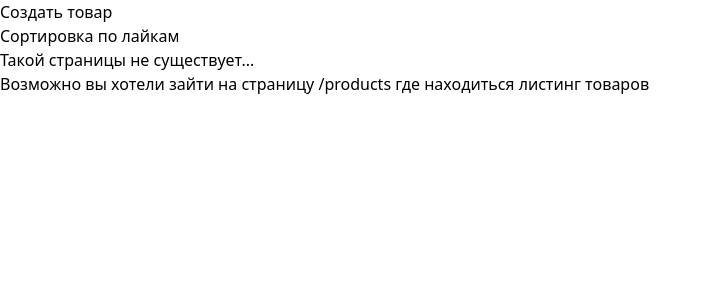
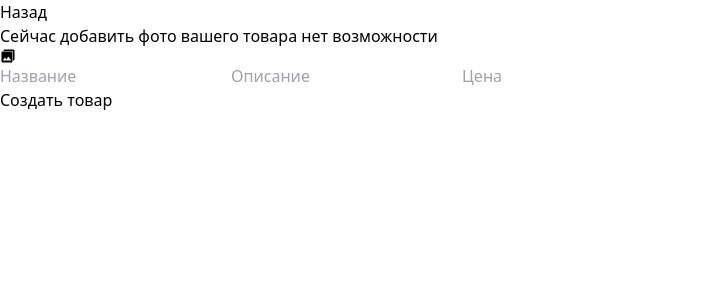
Before and after one commit to ToPsT0P/productStore, a React (Vite) app: page /create-product in a window 1280 px wide. Shown: the top 300 px of the page, without its empty margins (0-712 px from the left). Built offline with nearby package versions, Linux system fonts and the light colour scheme; no server answers.

Commit message:
Оставшиеся две страницы, не полный функционал

```diff
--- a/src/app/router/router.tsx
+++ b/src/app/router/router.tsx
@@ -2,6 +2,7 @@ import {createBrowserRouter} from "react-router-dom";
 import ProductsPage from "../../pages/productPage/ProductsPage.tsx";
 import ErrorPage from "../../pages/errorPage/ErrorPage.tsx";
 import CurrentProductPage from "../../pages/currentProductPage/CurrentProductPage.tsx";
+import CreateProductPage from "../../pages/createProductPage/CreateProductPage.tsx";
 
 
 const router = createBrowserRouter([
@@ -17,6 +18,10 @@ const router = createBrowserRouter([
     {
         path:"/products/:id",
         element: <CurrentProductPage/>
+    },
+    {
+        path: "/create-product",
+        element: <CreateProductPage/>
     }
 ])
 
--- a/src/app/store/reducers/ProductSlice.ts
+++ b/src/app/store/reducers/ProductSlice.ts
@@ -54,6 +54,10 @@ export const productSlice = createSlice({
 
         sortedChange(state){
             state.sorted = !state.sorted
+        },
+
+        createProduct(state, action:PayloadAction<IProduct>){
+            state.products.push(action.payload)
         }
     }
 })
--- a/src/main.tsx
+++ b/src/main.tsx
@@ -3,13 +3,11 @@ import App from './app/App.tsx'
 import './index.css'
 import {Provider} from "react-redux";
 import {setupStore} from "./app/store/store.ts";
-import Navbar from "./widgets/Navbar/Navbar.tsx";
 
 const store = setupStore()
 
 createRoot(document.getElementById('root')!).render(
     <Provider store={store}>
-        <Navbar/>
         <App />
     </Provider>
 )
--- /dev/null
+++ b/src/pages/createProductPage/CreateProductPage.tsx
@@ -0,0 +1,35 @@
+import React, {useState} from 'react';
+import {Link} from "react-router-dom";
+import {IoMdPhotos} from "react-icons/io";
+import {useDispatch} from "react-redux";
+
+const CreateProductPage = () => {
+
+    const [title, setTitle] = useState<string>("")
+    const [description, setDescription] = useState<string>("")
+    const [price, setPrice] = useState<number>()
+
+    const dispatch = useDispatch();
+
+    // const addingProduct = () => {
+    //     dispatch()                    //TODO Доделать страницу
+    // }
+
+    return (
+        <form action="" className="p-12">
+            <Link className="hover:text-red-500 duration-150" to={"/products"}>Назад</Link>
+            <div className="border-2 border-gray-200 rounded-full w-72 h-72 mb-10 bg-gray-600 flex justify-center flex-wrap items-center">
+                <p className="text-white p-5 cursor-default w-4/6 ">Сейчас добавить фото вашего товара нет возможности</p>
+                <IoMdPhotos className="fill-white h-20 w-20" />
+            </div>
+            <div className="gap-4 flex flex-wrap w-1/4">
+                <input className="p-2 w-full outline-none border-2 rounded" placeholder="Название" type="text"/>
+                <input className="p-2 w-full outline-none border-2 rounded" placeholder="Описание" type="text"/>
+                <input className="p-2 w-full outline-none border-2 rounded" placeholder="Цена" type="text"/>
+            </div>
+            <button className="mt-5 border text-gray-900 p-3 border-red-500 rounded hover:bg-red-400 duration-200">Создать товар</button>
+        </form>
+    );
+};
+
+export default CreateProductPage;
--- a/src/pages/currentProductPage/CurrentProductPage.tsx
+++ b/src/pages/currentProductPage/CurrentProductPage.tsx
@@ -1,14 +1,25 @@
-import {useAppSelector} from "../../shared/hooks/redux.ts";
-import {productSlice} from "../../app/store/reducers/ProductSlice.ts";
+import {useAppDispatch, useAppSelector} from "../../shared/hooks/redux.ts";
+import {useEffect, useState} from "react";
+import {IProduct} from "../../shared/models/IProduct.ts";
+import {fetchProducts} from "../../app/store/reducers/ActionCreater.ts";
 
 const CurrentProductPage = () => {
 
+    const [currentProduct, setCurrentProduct] = useState<IProduct>({})
     const {products} = useAppSelector(state => state.productReducer)
-    const id = window.location.pathname.split('/')[2]
+    const id = Number(window.location.pathname.split('/')[2]);
+
+    const dispatch = useAppDispatch()
+
+    useEffect(() => {
+        dispatch(fetchProducts())
+        console.log(products)
+    }, []);
+
 
     return (
-        <div className="bg-black">
-
+        <div className="">
+            <p>{currentProduct.title}</p>
         </div>
     );
 };
--- a/src/pages/productPage/ProductsPage.tsx
+++ b/src/pages/productPage/ProductsPage.tsx
@@ -1,6 +1,7 @@
 import React from 'react';
 import ProductCard from "../../entities/productCard/ProductCard.tsx";
 import {useAppSelector} from "../../shared/hooks/redux.ts";
+import Navbar from "../../widgets/Navbar/Navbar.tsx";
 
 const ProductsPage = () => {
 
@@ -11,18 +12,19 @@ const ProductsPage = () => {
 
             {isLoading
                     ? <p>Загрузка....</p>
-                    : <div className="w-fit h-screen p-10 gap-3 flex-wrap flex justify-center">
+                    : <div className="w-screen h-screen p-10 gap-3 flex-wrap flex justify-center">
+                    <Navbar/>
                     {sorted
                         ? <>
                             {products.map((item) => {
                                 if(item.liked){
-                                    return <ProductCard item={item}/>
+                                    return <ProductCard item={item} key={item.id} />
                                 }
                             })}
                         </>
                         : <>
                             {products.map((item) => {
-                                return <ProductCard item={item}/>
+                                return <ProductCard item={item} key={item.id} />
                             })}
                         </>}
                     </div>
--- a/src/widgets/Navbar/Navbar.tsx
+++ b/src/widgets/Navbar/Navbar.tsx
@@ -1,6 +1,7 @@
 import React from 'react';
 import {useAppDispatch, useAppSelector} from "../../shared/hooks/redux.ts";
 import {productSlice} from "../../app/store/reducers/ProductSlice.ts";
+import {Link} from "react-router-dom";
 
 const Navbar = () => {
 
@@ -8,8 +9,8 @@ const Navbar = () => {
     const dispatch = useAppDispatch()
 
     return (
-        <div className="h-20 border-b border-b-blue-900 left-0 top-0 w-full flex items-center gap-6 pl-14 overflow-x-hidden">
-            <p className="cursor-pointer hover:text-red-500 duration-150">Создать товар</p>
+        <div className="h-20 border-b border-b-blue-900 left-0 top-0 w-full flex items-center gap-6 overflow-x-hidden">
+            <Link to={"/create-product"} className="cursor-pointer hover:text-red-500 duration-150">Создать товар</Link>
 
             {sorted
                 ? <p className="cursor-pointer hover:text-red-500 duration-150" onClick={() => {
```
Also changed, not shown: src/shared/models/IProductCreate.ts (added, +7 -0 lines).
